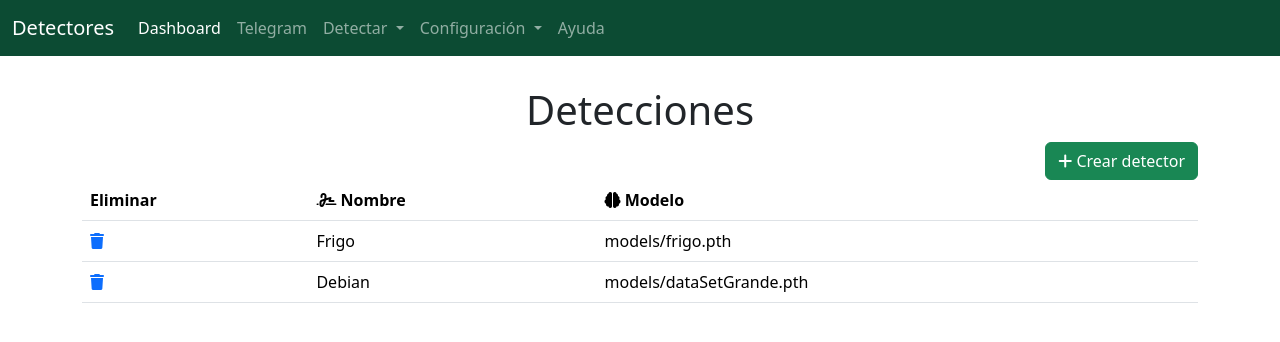
After one commit to JoaVirtudes19/TFG_LiveGuardian, a Django app: page /Detectores/ in a window 1280 px wide. The commit adds this page. Shown: the top 342 px of the page. Run offline with Django 4.2, Linux system fonts and the light colour scheme; data comes from the database, SQL or seed files in the repository; both versions use the stored data as it was after the commit; some libraries are stand-ins or nearby versions.

Commit message:
Added detectors list

```diff
--- a/dashboard/dashboard/urls.py
+++ b/dashboard/dashboard/urls.py
@@ -16,17 +16,20 @@ Including another URLconf
 from django.contrib import admin
 from django.urls import path
 from web.views import *
+
 urlpatterns = [
     path('admin/', admin.site.urls),
     path('',inicio),
     path('Dashboard/',inicio),
     path('Telegram/',telegram),
     path('Detecciones/',detecciones),
+    path('Detectores/',detectores),
     path('Ayuda/',ayuda),
     path('video/<int:id_cam>',video),
     path('CrearCamara/',crearCamara),
     path('deleteCam/<int:id_cam>',deleteCam),
     path('deleteDetection/<int:id_detection>',deleteDetection),
+    path('deleteDetector/<int:id_detector>',deleteDetector),
     path('CrearDetector/',crearDetector),
     path('camara/<int:id_cam>',detailCam),
     path('detection/<int:id_detection>',detailDetection),
--- a/dashboard/web/templates/base.html
+++ b/dashboard/web/templates/base.html
@@ -26,8 +26,14 @@
         <li class="nav-item">
           <a class="nav-link" href="/Telegram">Telegram</a>
         </li>
-        <li class="nav-item">
-          <a class="nav-link" href="/Detecciones">Detecciones</a>
+        <li class="nav-item dropdown">
+          <a class="nav-link dropdown-toggle" href="#" role="button" data-bs-toggle="dropdown" aria-expanded="false">
+            Detectar
+          </a>
+          <ul class="dropdown-menu">
+            <li><a class="dropdown-item" href="/Detectores">Detectores</a></li>
+            <li><a class="dropdown-item" href="/Detecciones">Detecciones</a></li>
+          </ul>
         </li>
         <li class="nav-item dropdown">
           <a class="nav-link dropdown-toggle" href="#" role="button" data-bs-toggle="dropdown" aria-expanded="false">
--- a/dashboard/web/templates/detecciones.html
+++ b/dashboard/web/templates/detecciones.html
@@ -6,7 +6,6 @@
 <main role="main">
     <h1 class="text-center" style="margin-top: 30px;">Detecciones</h1>
     <div class="container">
-        <div class="d-flex flex-row-reverse bd-highlight"><a href="/CrearDetector/"><button type="button" class="btn btn-success"><i class="fas fa-plus"></i> Crear detector</button></a></div>
         <table class="table">
             <thead>
               <tr>
--- /dev/null
+++ b/dashboard/web/templates/detectores.html
@@ -0,0 +1,31 @@
+{% extends 'base.html' %}
+
+{% block tituloPagina %} Inicio {% endblock %}
+
+{% block contenido %}
+<main role="main">
+    <h1 class="text-center" style="margin-top: 30px;">Detecciones</h1>
+    <div class="container">
+        <div class="d-flex flex-row-reverse bd-highlight"><a href="/CrearDetector/"><button type="button" class="btn btn-success"><i class="fas fa-plus"></i> Crear detector</button></a></div>
+        <table class="table">
+            <thead>
+              <tr>
+                <th scope="col">Eliminar</th>
+                <th scope="col"><i class="fa-solid fa-signature"></i> Nombre</th>
+                <th scope="col"><i class="fa-solid fa-brain"></i> Modelo</th>
+              </tr>
+            </thead>
+            <tbody>
+                {% for detector in detectors %}
+                <tr>
+                    <th scope="row"><a href="/deleteDetector/{{detector.id}}"> <i class="fa-solid fa-trash"></i> </a></th>
+                    <td>{{detector.name}}</td>
+                    <td>{{detector.model}}</td>
+                  </tr>
+                {% endfor %}
+
+            </tbody>
+          </table>
+    </div>
+    </main>
+{% endblock %}
--- a/dashboard/web/views.py
+++ b/dashboard/web/views.py
@@ -1,7 +1,7 @@
 from django.shortcuts import render
 from web.camera import camCache
 from django.http import StreamingHttpResponse, HttpResponseRedirect
-from web.models import Cam,Detection
+from web.models import Cam,Detection,Detector
 from web.forms import CrearCamara,CrearDetector
 from django import forms
 from django.forms import ModelForm
@@ -21,6 +21,11 @@ def detecciones(request):
     titulo = "Detecciones"
     detecciones = Detection.objects.all().order_by('-id')
     return render(request,'detecciones.html',{'titulo':titulo,'detections':detecciones}) ### Vista provisional
+
+def detectores(request):
+    titulo = "Detectores"
+    detectores = Detector.objects.all().order_by('-id')
+    return render(request,'detectores.html',{'titulo':titulo,'detectors':detectores}) ### Vista provisional
 
 def ayuda(request):
     return render(request,'ayuda.html',{'titulo':"Ayuda"}) ### Vista provisional
@@ -66,8 +71,12 @@ def deleteCam(request,id_cam):
          return HttpResponseRedirect('/')
 
 def deleteDetection(request,id_detection):
-        Detection.objects.get(id=id_detection).delete() ### Intentamos borrar la cámara
+        Detection.objects.get(id=id_detection).delete()
         return HttpResponseRedirect('/Detecciones')
+
+def deleteDetector(request,id_detector):
+        Detector.objects.get(id=id_detector).delete()
+        return HttpResponseRedirect('/Detectores')
 
 def detailCam(request,id_cam):
     titulo = "Vista detallada"
```
Also changed, not shown: dashboard/db.sqlite3.
